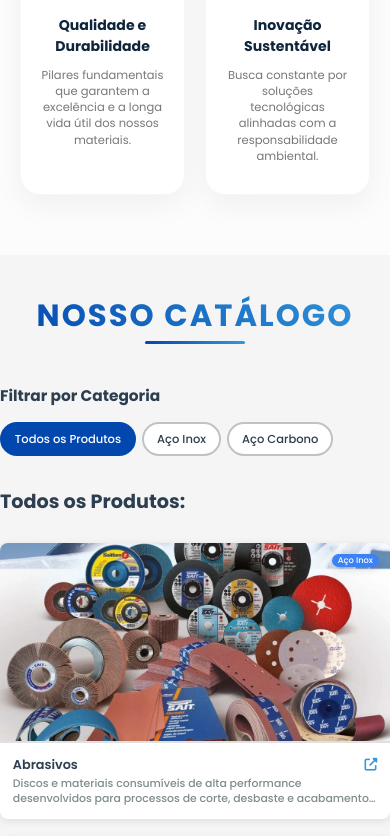
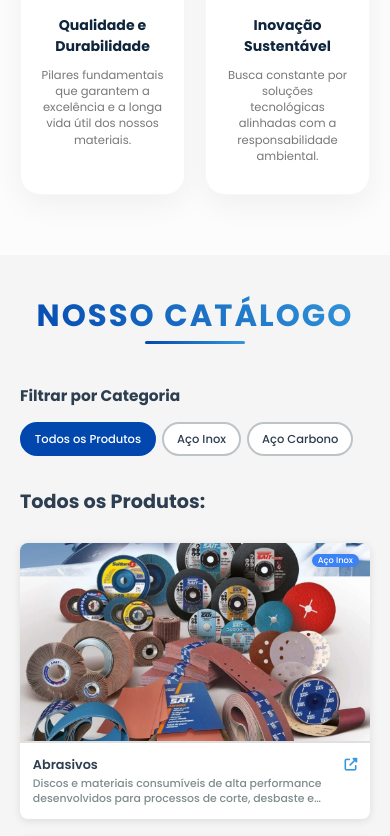
Before and after one commit to Geovanne19/catalogo_fourinox, a React (Vite) app in the folder frontend/: page / in a window 390 px wide. Shown: the part 1506-2342 px from the top of the page. Built offline with nearby package versions, Linux system fonts and the light colour scheme.

Commit message:
ajustes de responsividade

```diff
--- a/frontend/src/components/ProductCatalog/ProductCatalog.css
+++ b/frontend/src/components/ProductCatalog/ProductCatalog.css
@@ -14,7 +14,7 @@
 .catalog-container {
   max-width: 1000px;
   margin: 0 auto;
-  padding: 1.5rem 0 0.5rem 0;
+  padding: 1.5rem 20px 0.5rem 20px;
 }
 
 .section-title {
```
